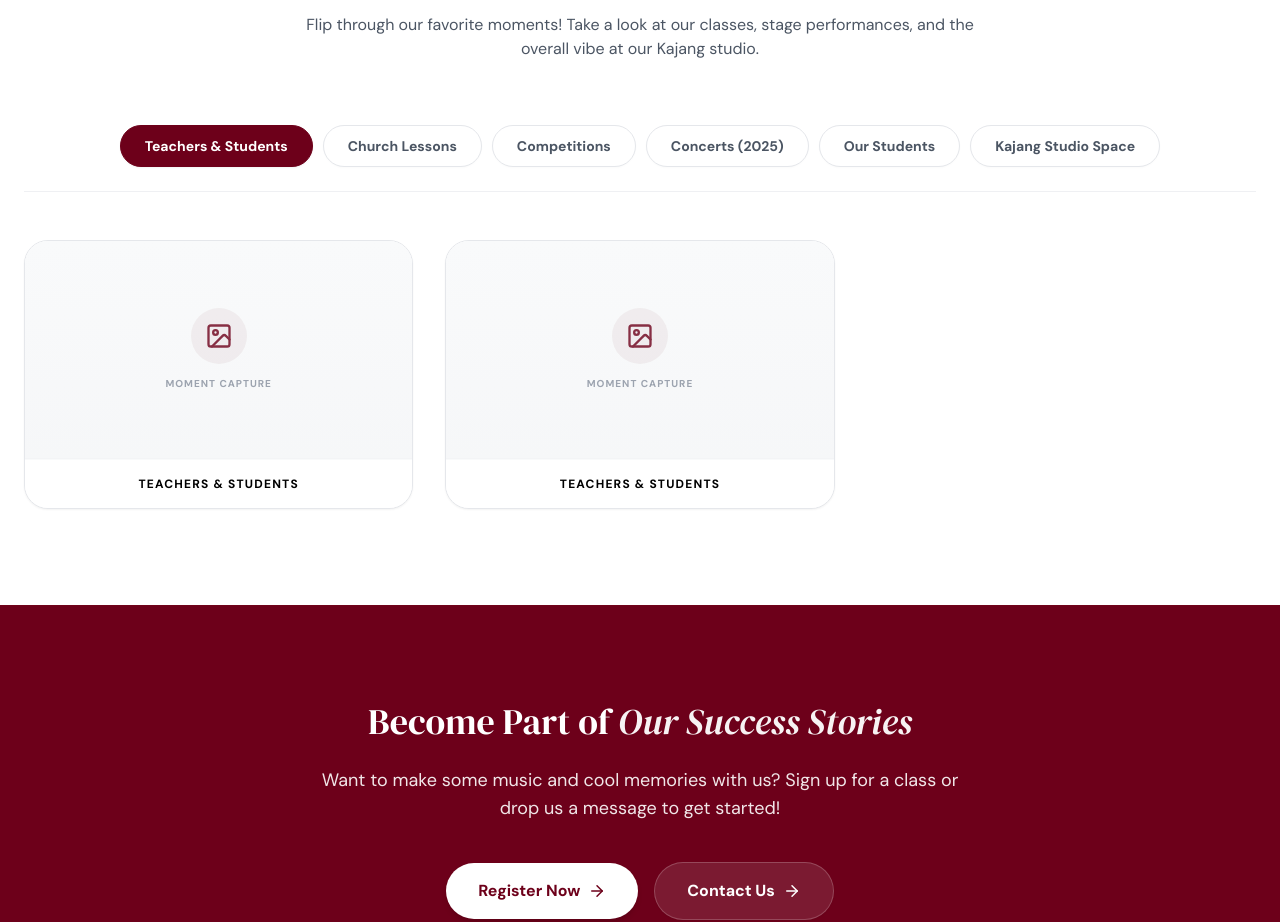
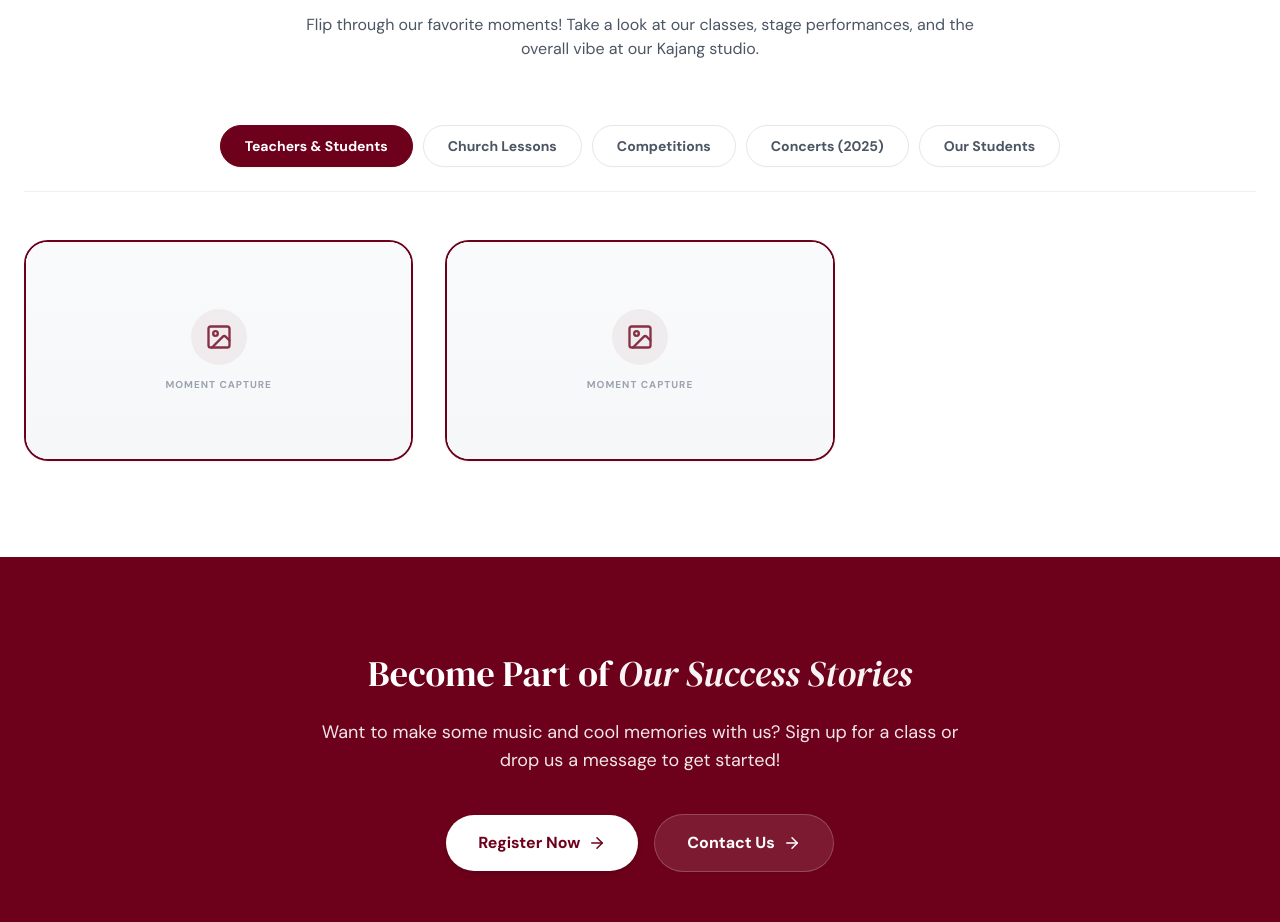
Before and after one commit to josephloochunhoe/jdmusicwebsite, a React (Vite) app: page /student-life in a window 1280 px wide. Shown: the part 1607-2529 px from the top of the page. Built offline with nearby package versions, Linux system fonts and the light colour scheme; a web font is replaced by a local one.

Commit message:
feat: removed kajang filter in media gallery

```diff
--- a/src/pages/StudentLife.jsx
+++ b/src/pages/StudentLife.jsx
@@ -80,8 +80,7 @@ const StudentLife = () => {
     "Church Lessons",
     "Competitions",
     "Concerts (2025)",
-    "Our Students",
-    "Kajang Studio Space"
+    "Our Students"
   ];
 
   const galleryItems = [
@@ -94,9 +93,7 @@ const StudentLife = () => {
     { id: 7, category: "Concerts (2025)", alt: "Gallery Image", src: null },
     { id: 8, category: "Concerts (2025)", alt: "Gallery Image", src: null },
     { id: 9, category: "Our Students", alt: "Gallery Image", src: null },
-    { id: 10, category: "Our Students", alt: "Gallery Image", src: null },
-    { id: 11, category: "Kajang Studio Space", alt: "Gallery Image", src: null },
-    { id: 12, category: "Kajang Studio Space", alt: "Gallery Image", src: null }
+    { id: 10, category: "Our Students", alt: "Gallery Image", src: null }
   ];
 
   // Filtering dynamic grid based on category state
@@ -253,10 +250,10 @@ const StudentLife = () => {
             {displayedItems.map((item) => (
               <div
                 key={item.id}
-                className="group relative bg-white border border-gray-200 shadow-sm rounded-3xl overflow-hidden hover:-translate-y-1.5 transition-all duration-300 flex flex-col h-full"
+                className="group relative bg-white border-2 border-jd-burgundy shadow-sm rounded-3xl overflow-hidden hover:-translate-y-1.5 transition-all duration-300 flex flex-col h-full"
               >
                 {/* Visual Area */}
-                <div className="relative aspect-video bg-gray-50 flex items-center justify-center overflow-hidden border-b border-gray-100 flex-shrink-0">
+                <div className="relative aspect-video bg-gray-50 flex items-center justify-center overflow-hidden flex-shrink-0">
                   {item.src ? (
                     <img
                       src={item.src}
@@ -273,13 +270,6 @@ const StudentLife = () => {
                       </span>
                     </div>
                   )}
-                </div>
-
-                {/* Card Tag outside the image */}
-                <div className="py-4 flex items-center justify-center bg-white border-t border-gray-50">
-                  <span className="text-xs font-bold text-jd-black tracking-widest uppercase text-center block">
-                    {item.category}
-                  </span>
                 </div>
               </div>
             ))}
```
